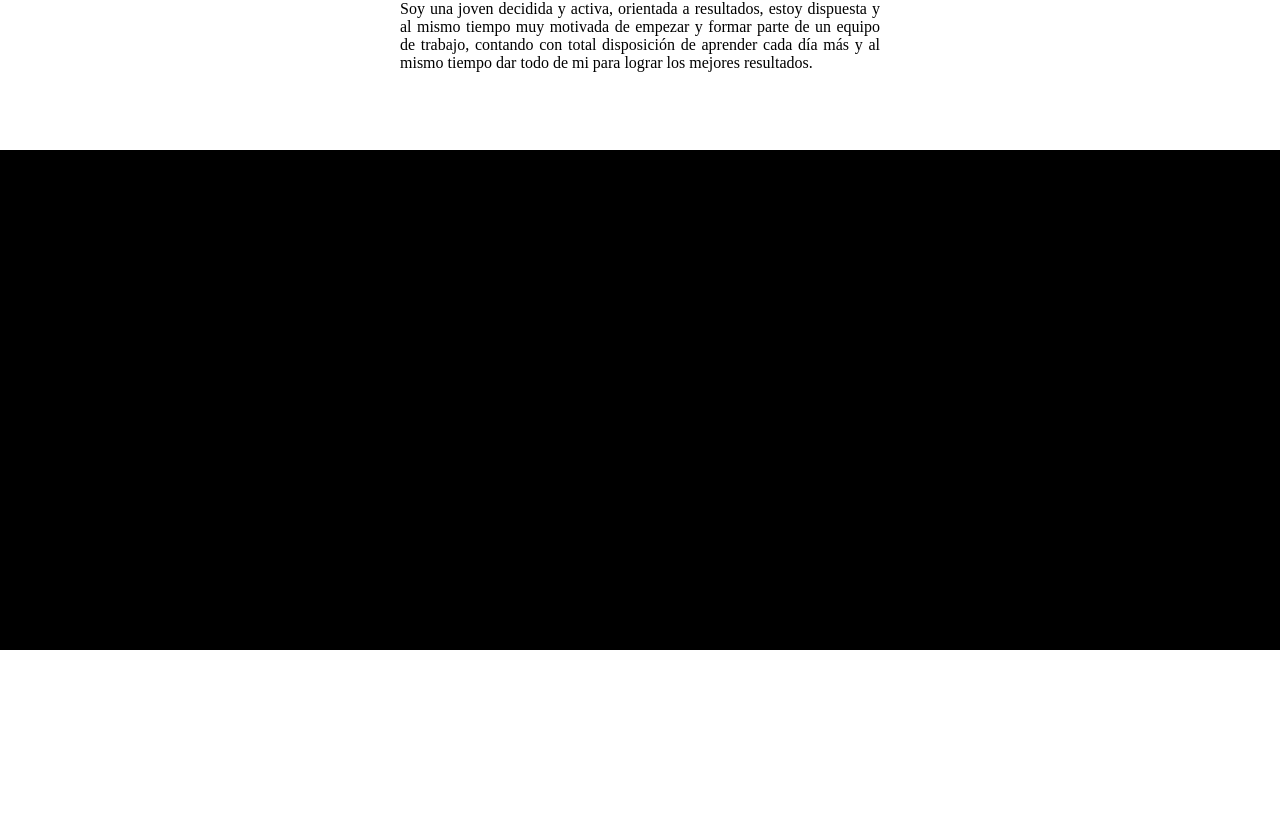
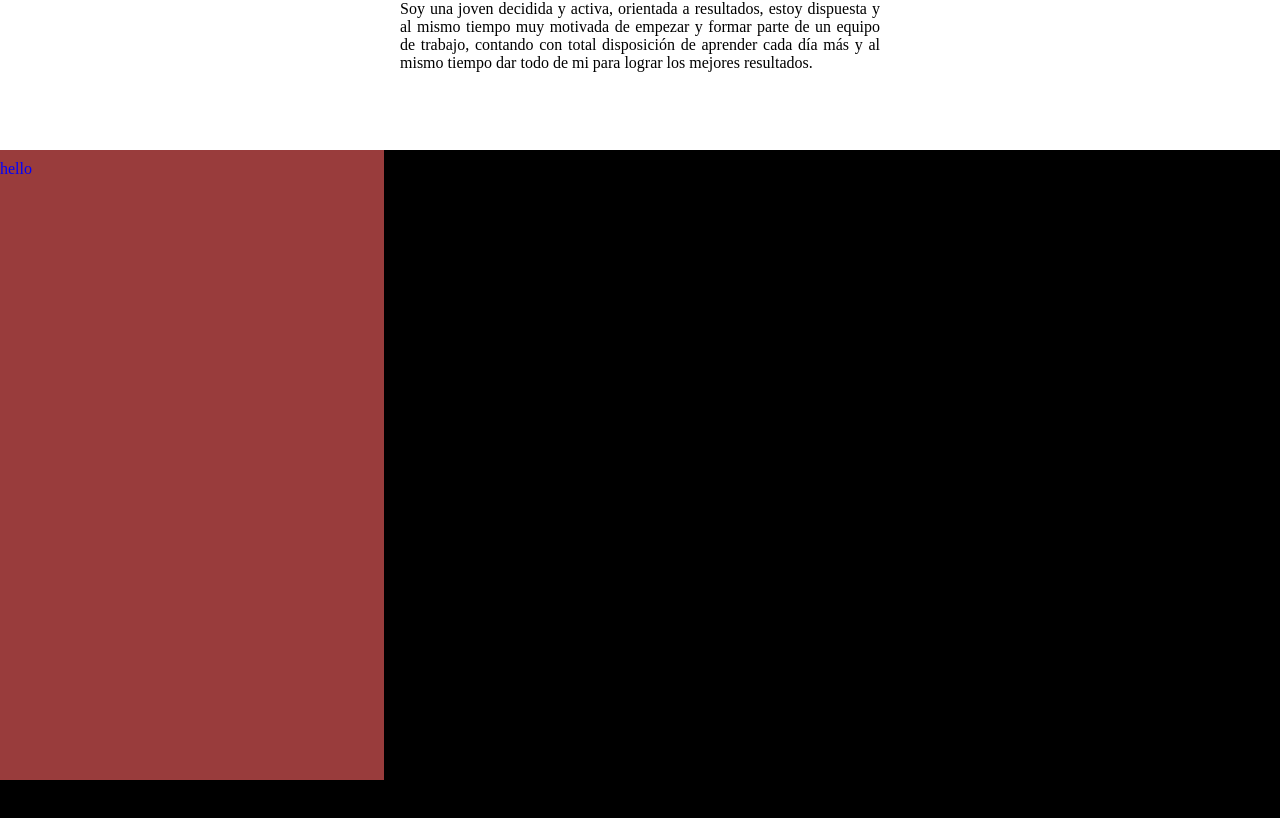
Before and after one commit to Alyhermon/Myportfolio_noficial, a Vue app in the folder portafolio/: page / in a window 1280 px wide. Shown: the part 900-1718 px from the top of the page. Before the commit the page ends 1550 px from the top, so only its background shows below. Built offline with nearby package versions, Linux system fonts and the light colour scheme.

Commit message:
Seccion proyectos

```diff
--- a/portafolio/src/components/Home.vue
+++ b/portafolio/src/components/Home.vue
@@ -25,7 +25,7 @@
 
             </div>
         </div>
-        <!--Vamos a crear el campo 'Sobre mi'-->
+        <!--Vamos a crear la seccion 'Sobre mi'-->
 
         <div class="SobreMi">
 
@@ -37,10 +37,12 @@
             </div>
         </div>
 
+        <!--Vamos a crear la seccion Proyectos-->
+
         <div class="proyectos">
-            <div class="caja 1"></div>
-            <div class="caja 2"></div>
-            <div class="caja 3"></div>
+            <div class="caja1">hello</div>
+            <div class="caja2"></div>
+            <div class="caja3"></div>
 
         </div>
     </div>
@@ -174,8 +176,16 @@
 
     .proyectos{
         background-color: black;
-        height: 500px;
+        height: 1000px;
 
+    }
+
+    .proyectos > div{
+        color: blue;
+        background-color: rgb(153, 60, 60);
+        padding-top: 10px;
+        width: 30%;
+        height: 200px;
     }
 
 
```
